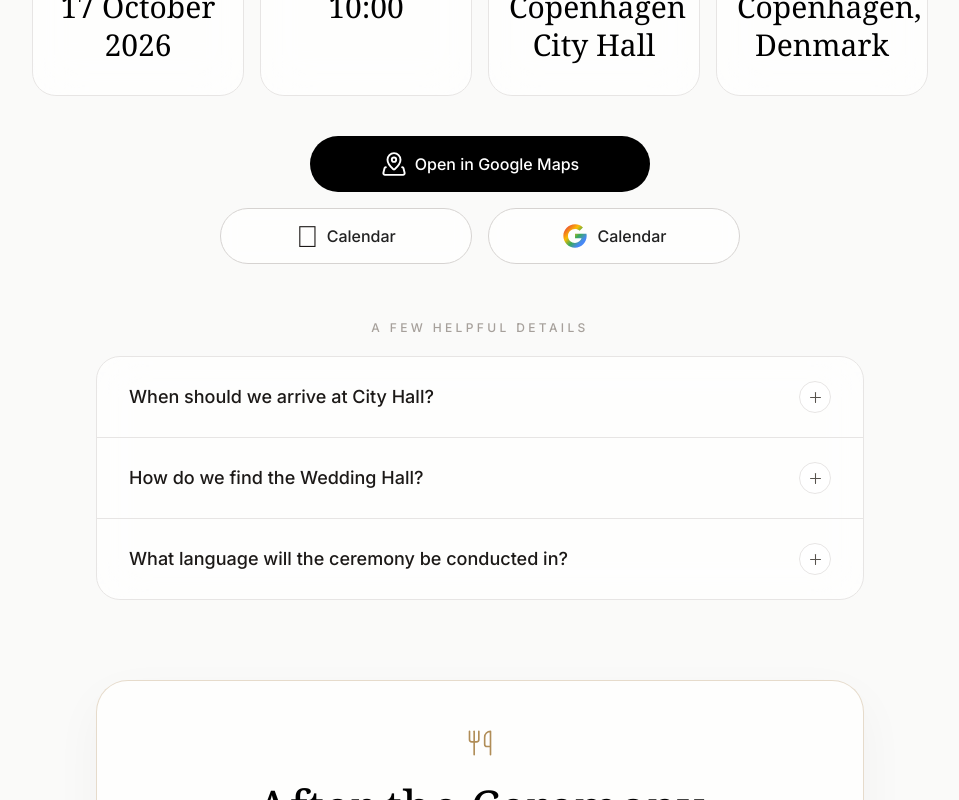
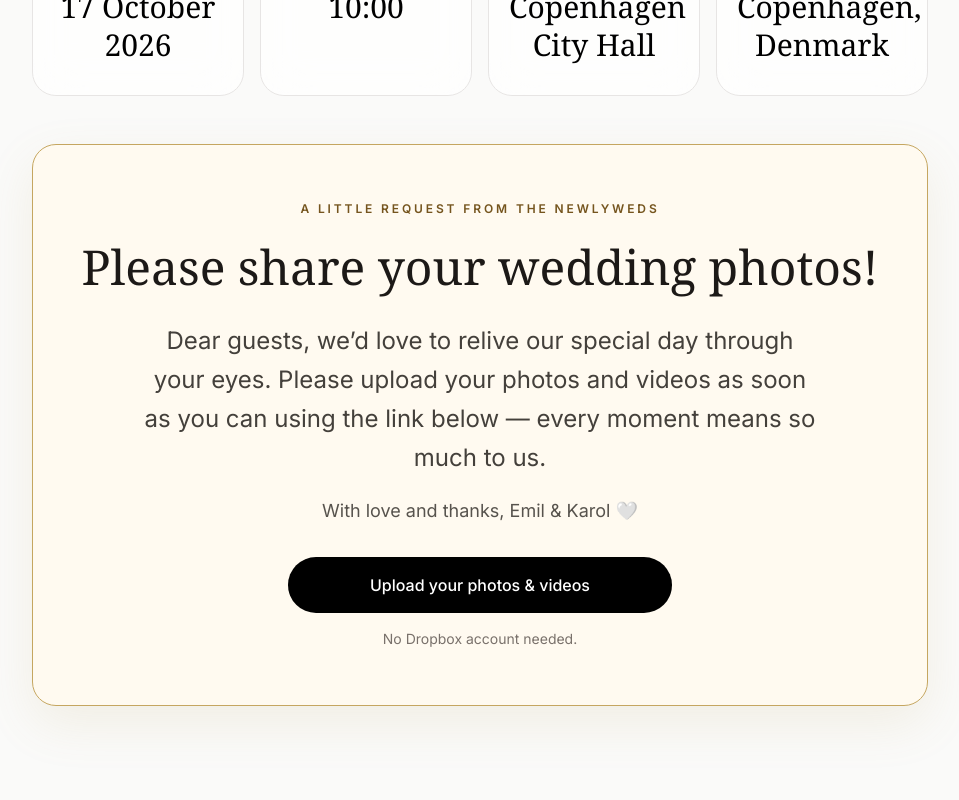
Before and after one commit to emilkacprzak/visigerja, a React (Vite) app: page / in a window 1280 px wide. Shown: the part 1440-2240 px from the top of the page, without its empty margins (160-1119 px from the left). Built offline with nearby package versions, Linux system fonts and the light colour scheme.

Commit message:
Simplify wedding page and highlight guest photo uploads

```diff
--- a/src/components/navigation/Navigation.tsx
+++ b/src/components/navigation/Navigation.tsx
@@ -4,9 +4,7 @@ const navItems = [
   { label: "Love", href: "#home" },
   { label: "Wedding", href: "#wedding" },
   { label: "Live", href: "#live" },
-  { label: "Travel", href: "#travel" },
-  { label: "Accommodation", href: "#accommodation" },
-  { label: "Gallery", href: "#gallery" },
+  { label: "Photos", href: "#gallery" },
 ];
 
 function isHTMLElement(element: HTMLElement | null): element is HTMLElement {
--- a/src/components/weddingCeremony/WeddingCeremony.tsx
+++ b/src/components/weddingCeremony/WeddingCeremony.tsx
@@ -1,6 +1,4 @@
 import { useCallback, useEffect, useRef, useState } from "react";
-import { MapPinned, Plus } from "lucide-react";
-import googleGLogo from "../../assets/google-g-logo.svg";
 import ceremonyBears from "../../assets/illustrations/wedding-bears-copenhagen.webp";
 import { wedding } from "../../data/wedding";
 import {
@@ -10,7 +8,6 @@ import {
   stopAudio,
   stopEasterEgg,
 } from "../../lib/easterEggs";
-import { getAppleCalendarUrl, weddingEvent } from "../../lib/eventLinks";
 import Button from "../Shared/Button";
 import EasterEggOverlay from "../Shared/EasterEggOverlay";
 import Section from "../Shared/Section";
@@ -31,21 +28,6 @@ const ceremonyCards = [
   {
     label: "Location",
     value: wedding.ceremony.address,
-  },
-];
-
-const ceremonyQuestions = [
-  {
-    question: "When should we arrive at City Hall?",
-    answer: "Please arrive 10–15 minutes before our ceremony at 10:00 a.m., so aim to be at City Hall between 9:45 and 9:50 a.m.",
-  },
-  {
-    question: "How do we find the Wedding Hall?",
-    answer: "From the main entrance, follow the hearts on the floor through the Great Hall to the waiting area. There is no need to announce your arrival — simply wait there with the other guests. When it is our turn, we will be escorted to the Wedding Hall on the first floor. Small delays may occur.",
-  },
-  {
-    question: "What language will the ceremony be conducted in?",
-    answer: "Our wedding ceremony will be conducted in English.",
   },
 ];
 
@@ -225,72 +207,16 @@ export default function WeddingCeremony() {
           ))}
         </div>
 
-        <div className="mx-auto mt-10 flex w-full max-w-[340px] flex-col gap-4">
-          <Button
-            href={weddingEvent.mapsUrl}
-            target="_blank"
-            rel="noopener noreferrer"
-            variant="primary"
-          >
-            <span className="inline-flex items-center gap-2">
-              <MapPinned className="text-white" size={26} strokeWidth={1.75} />
-              Open in Google Maps
-            </span>
-          </Button>
-          <div className="grid w-full grid-cols-1 gap-4 self-center sm:w-[min(calc(100vw-3rem),520px)] sm:grid-cols-2">
-            <Button
-              href={getAppleCalendarUrl()}
-              rel="noopener noreferrer"
-              variant="secondary"
-            >
-              <span className="inline-flex items-center gap-2">
-                <span
-                  className="text-3xl leading-none text-stone-900"
-                  aria-hidden="true"
-                >
-                  
-                </span>
-                <span>Calendar</span>
-              </span>
-            </Button>
-            <Button
-              href={weddingEvent.googleCalendarUrl}
-              target="_blank"
-              rel="noopener noreferrer"
-              variant="secondary"
-            >
-              <span className="inline-flex items-center gap-2">
-                <img
-                  src={googleGLogo}
-                  alt=""
-                  className="h-7 w-7"
-                  draggable={false}
-                  aria-hidden="true"
-                />
-                <span>Calendar</span>
-              </span>
-            </Button>
+        <aside className="mx-auto mt-12 max-w-4xl rounded-3xl border border-[#c5a660] bg-[#fffaf0] px-6 py-10 shadow-[0_18px_50px_rgba(185,154,82,0.12)] sm:px-12 sm:py-14" aria-labelledby="photo-request-heading">
+          <p className="text-xs font-semibold uppercase tracking-[0.24em] text-[#75551e]">A little request from the newlyweds</p>
+          <h3 id="photo-request-heading" className="mt-5 font-serif text-4xl font-medium leading-tight text-stone-900 sm:text-5xl">Please share your wedding photos!</h3>
+          <p className="mx-auto mt-6 max-w-2xl text-xl leading-relaxed text-stone-700 sm:text-2xl">Dear guests, we’d love to relive our special day through your eyes. Please upload your photos and videos as soon as you can using the link below — every moment means so much to us.</p>
+          <p className="mt-5 text-lg text-stone-600">With love and thanks, Emil &amp; Karol 🤍</p>
+          <div className="mx-auto mt-8 max-w-sm">
+            <Button href={wedding.photos.uploadUrl} target="_blank" rel="noopener noreferrer" variant="primary">Upload your photos &amp; videos</Button>
           </div>
-        </div>
-
-        <div className="mx-auto mt-14 max-w-3xl text-left">
-          <p className="mb-5 text-center text-xs font-medium uppercase tracking-[0.28em] text-stone-400">
-            A few helpful details
-          </p>
-          <div className="overflow-hidden rounded-3xl border border-stone-200 bg-white/70 backdrop-blur-xl">
-            {ceremonyQuestions.map(({ question, answer }) => (
-              <details key={question} className="group border-b border-stone-200 last:border-b-0">
-                <summary className="flex cursor-pointer list-none items-center justify-between gap-5 px-6 py-6 text-lg font-medium text-stone-900 transition-colors hover:bg-stone-100/60 focus-visible:outline-2 focus-visible:outline-offset-[-4px] focus-visible:outline-stone-500 [&::-webkit-details-marker]:hidden sm:px-8">
-                  <span>{question}</span>
-                  <span className="flex h-8 w-8 shrink-0 items-center justify-center rounded-full border border-stone-200 bg-white text-stone-600">
-                    <Plus size={17} strokeWidth={1.5} className="transition-transform duration-200 group-open:rotate-45" aria-hidden="true" />
-                  </span>
-                </summary>
-                <p className="px-6 pb-6 pr-12 text-base leading-relaxed text-stone-600 sm:px-8 sm:pr-16">{answer}</p>
-              </details>
-            ))}
-          </div>
-        </div>
+          <p className="mt-4 text-sm text-stone-500">No Dropbox account needed.</p>
+        </aside>
       </div>
       {showSecret && (
         <EasterEggOverlay
--- a/src/pages/Home.tsx
+++ b/src/pages/Home.tsx
@@ -1,11 +1,9 @@
 import Countdown from "../components/countdown/Countdown";
 import Livestream from "../components/Livestream";
-import WeddingLunch from "../components/WeddingLunch";
 import Footer from "../components/footer/Footer";
 import Hero from "../components/Hero/Hero";
 import Navigation from "../components/navigation/Navigation";
 import Photos from "../components/photos/Photos";
-import Travel from "../components/travel/Travel";
 import WeddingCeremony from "../components/weddingCeremony/WeddingCeremony";
 
 export default function Home() {
@@ -15,9 +13,7 @@ export default function Home() {
       <Hero />
       <Countdown />
       <WeddingCeremony />
-      <WeddingLunch />
       <Livestream />
-      <Travel />
       <Photos />
       <Footer />
     </>
```
